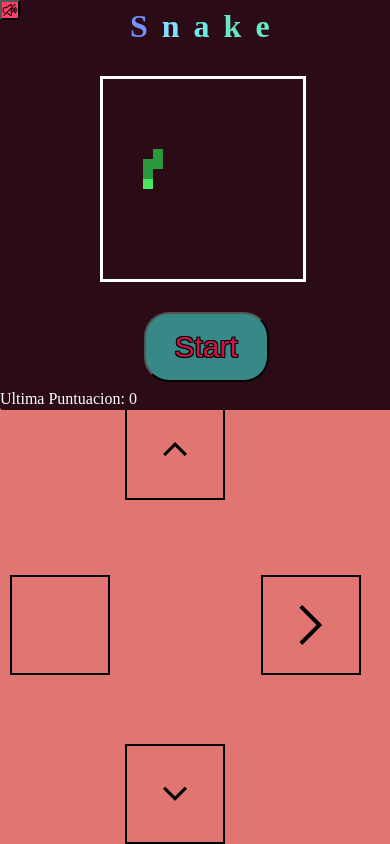
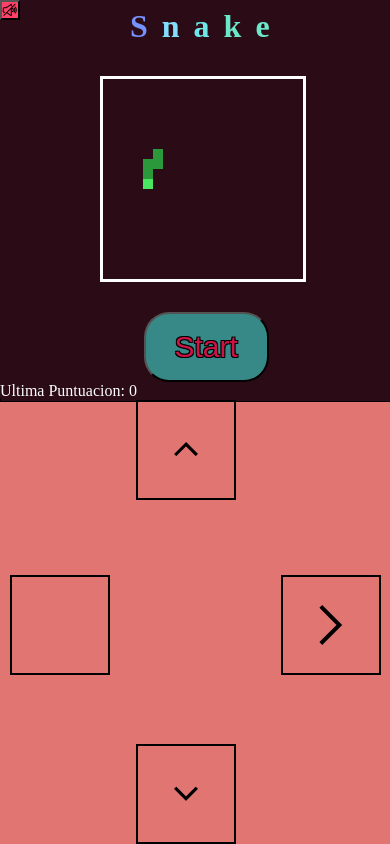
Before and after one commit to EmmhaBoffa/EmmhaBoffa.github.io, a plain HTML site: page index.html in a window 390 px wide. Drawn offline with Linux system fonts and the light colour scheme.

Commit message:
Add files via upload

```diff
--- a/estilo.css
+++ b/estilo.css
@@ -9,16 +9,16 @@ body{
   padding: 0px;
 }
 #container{
-  position: relative;
   width: 400px;
   height: 400px;
-  margin: auto;
+  left: 50%;
+  margin: 0 auto;
 }
 .lastPuntuacion{
   position: relative;
   height: 20px;
   width: 230px;
-  top: 368px;
+  top: 360px;
   color: #fff;
 }
 .button-sound{
@@ -101,12 +101,10 @@ body{
 
   #menu{
     position: fixed;
-    top: 0;
-    left: 0;
     border-radius: 3px;
     position: absolute;
-    width: 410px;
-    height: 410px;
+    width: 400px;
+    height: 400px;
     background-color: #2b0b16;
     z-index: 1;
   }
@@ -196,12 +194,12 @@ body{
   .up{
 
     top: 1;
-    right: 45%;
+    right: 42%;
     background-image: url(imagen/up.png);
   }
   .down{
     bottom: 0;
-    right: 45%;
+    right: 42%;
     background-image: url(imagen/down.png);
   }
   .left{
@@ -211,7 +209,7 @@ body{
   }
   .rigth{
     bottom: 20%;
-    right: 10%;
+    right: 5%;
     background-image: url(imagen/rigth.png);
   }
 }
```
Also changed, not shown: index.html (+2 -1 lines).
